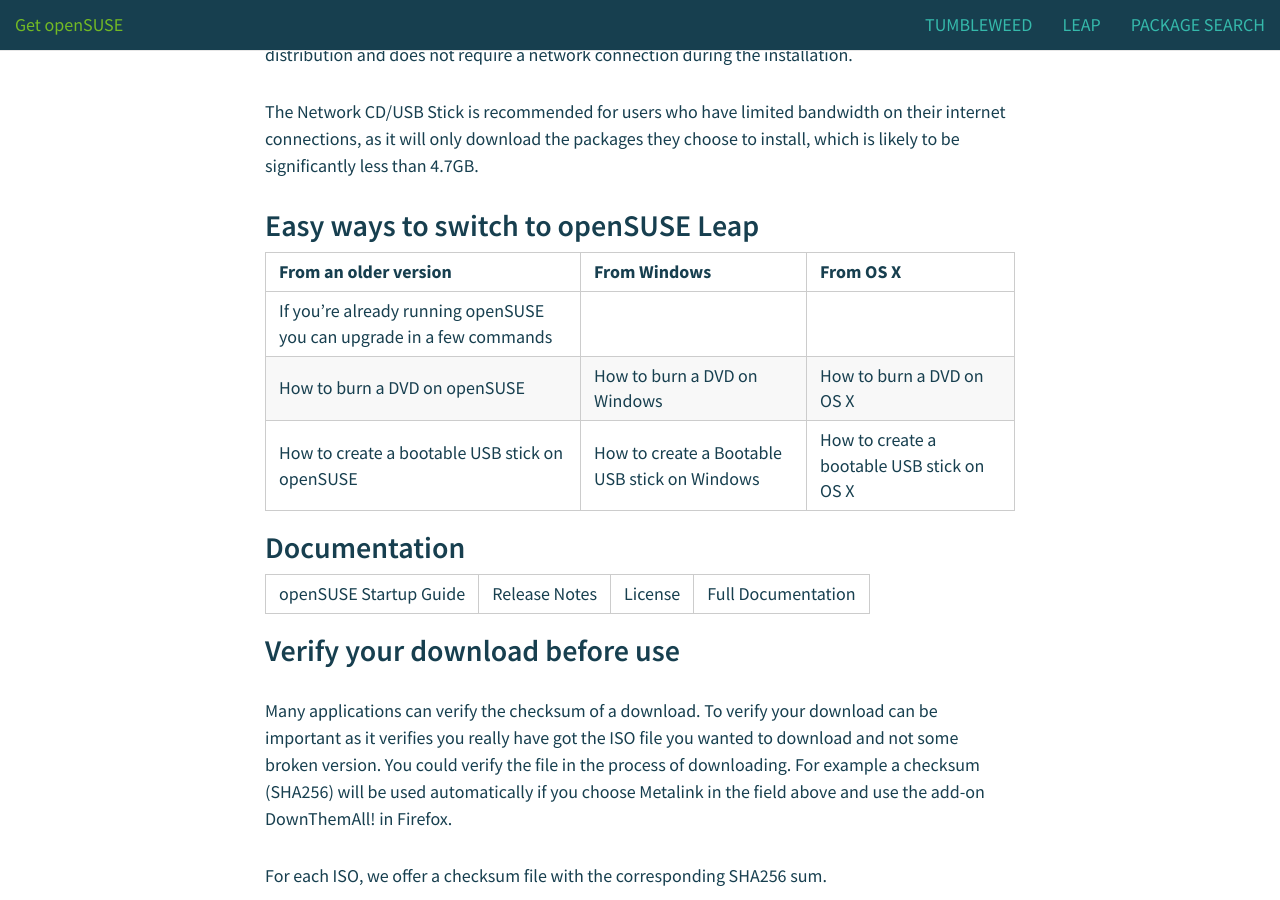
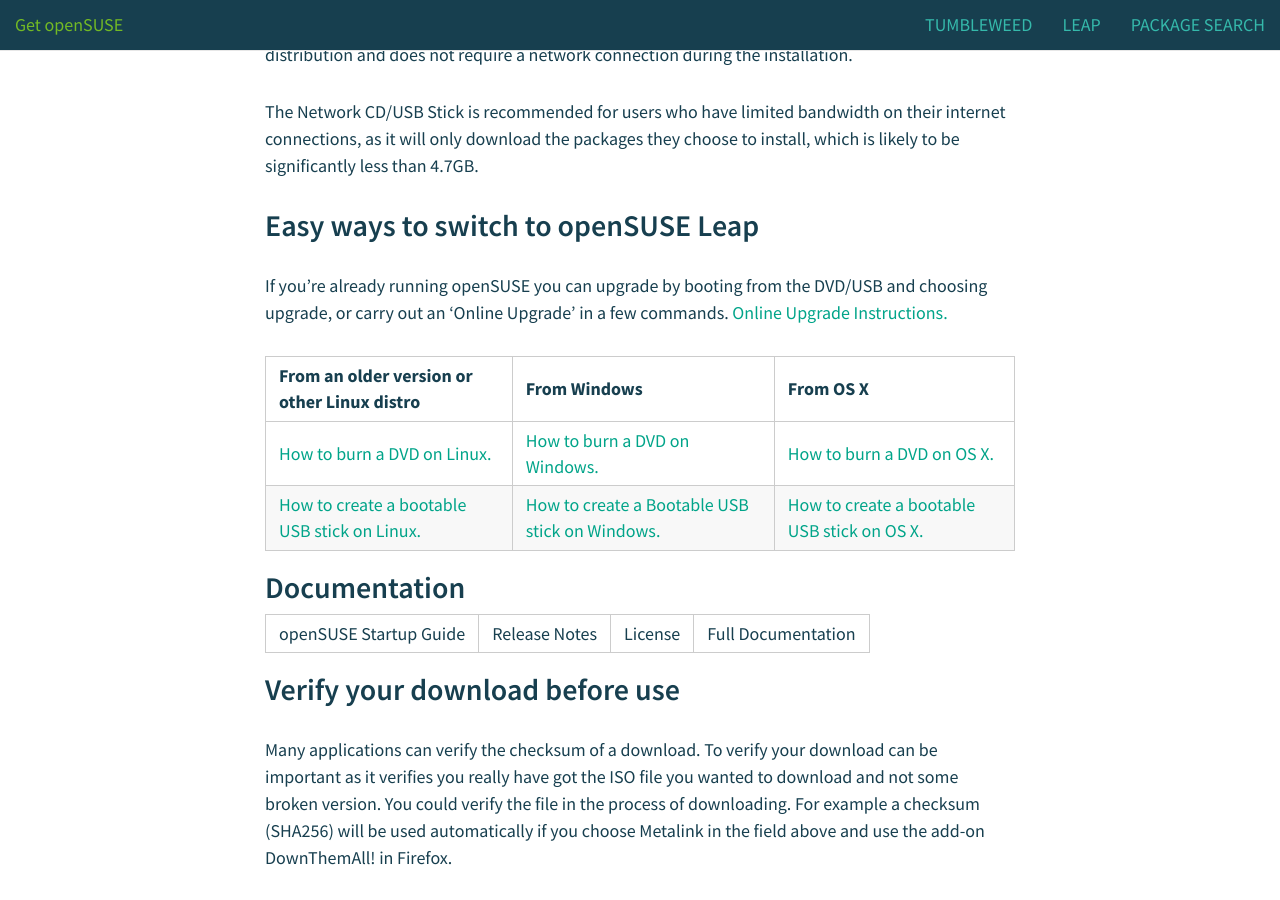
Before and after one commit to sysrich/new-software.o.o, a Jekyll site: the page built from leap/index.md, in a window 1280 px wide and 900 px high, scrolled down 674 px. Built offline with Jekyll 4.4.1, drawn with Linux system fonts in a browser that asks for light colours; nearby versions of some CDN libraries.

Commit message:
switch/upgrade help

```diff
--- a/leap/index.md
+++ b/leap/index.md
@@ -21,11 +21,12 @@
 
 ## Easy ways to switch to openSUSE Leap
 
-| From an older version | From Windows | From OS X |
+If you're already running openSUSE you can upgrade by booting from the DVD/USB and choosing upgrade, or carry out an 'Online Upgrade' in a few commands. [Online Upgrade Instructions.](https://en.opensuse.org/SDB:System_upgrade)
+
+| From an older version or other Linux distro | From Windows | From OS X |
 | --------------------- | ------------ | --------- |
-| If you're already running openSUSE you can upgrade in a few commands |   |   |
-| How to burn a DVD on openSUSE | How to burn a DVD on Windows | How to burn a DVD on OS X |
-| How to create a bootable USB stick on openSUSE | How to create a Bootable USB stick on Windows | How to create a bootable USB stick on OS X |
+| [How to burn a DVD on Linux.](https://en.opensuse.org/SDB:Download_help#Using_Linux) | [How to burn a DVD on Windows.](https://en.opensuse.org/SDB:Download_help#Using_Microsoft_Windows) | [How to burn a DVD on OS X.](https://en.opensuse.org/SDB:Download_help#Using_MacOS_X_.2810.3_and_above.29) |
+| [How to create a bootable USB stick on Linux.](https://en.opensuse.org/SDB:Live_USB_stick) | [How to create a Bootable USB stick on Windows.](https://en.opensuse.org/SDB:Create_a_Live_USB_stick_using_Windows) | [How to create a bootable USB stick on OS X.](https://en.opensuse.org/SDB:Create_a_Live_USB_stick_using_Mac_OS_x) |
 
 ## Documentation
 
```
Also changed, not shown: leap/ports/index.md (+5 -4 lines), tumbleweed/index.md (+5 -4 lines).
